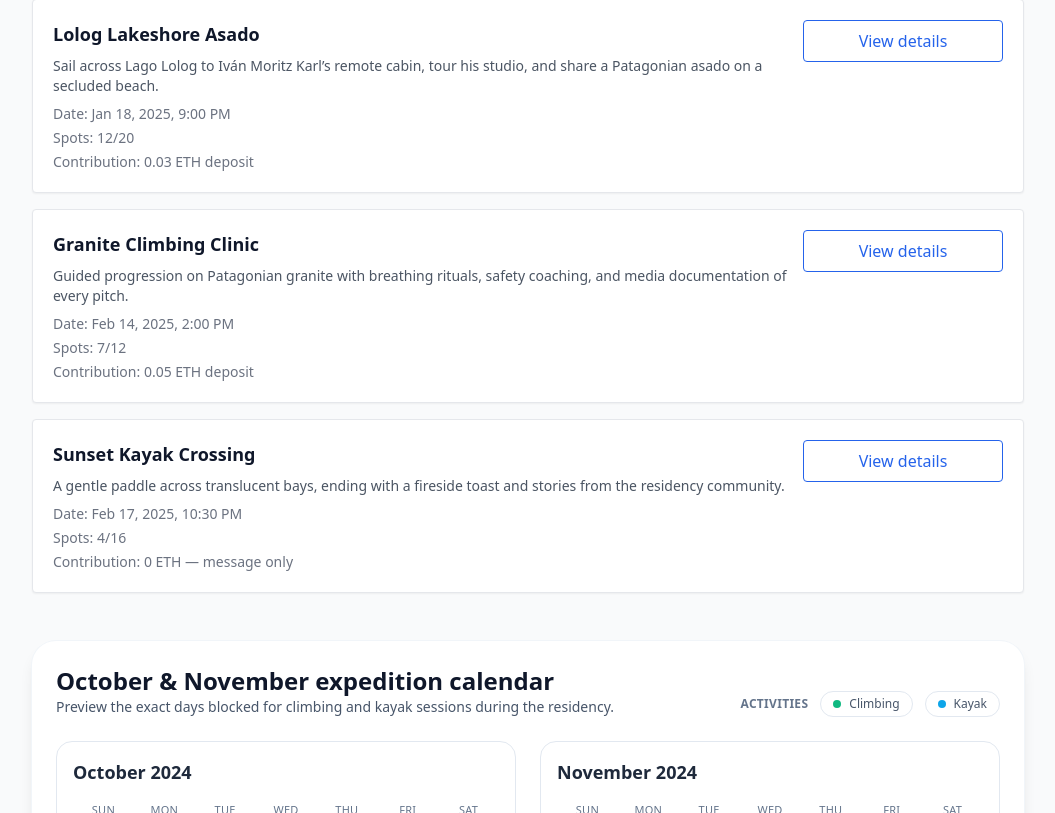
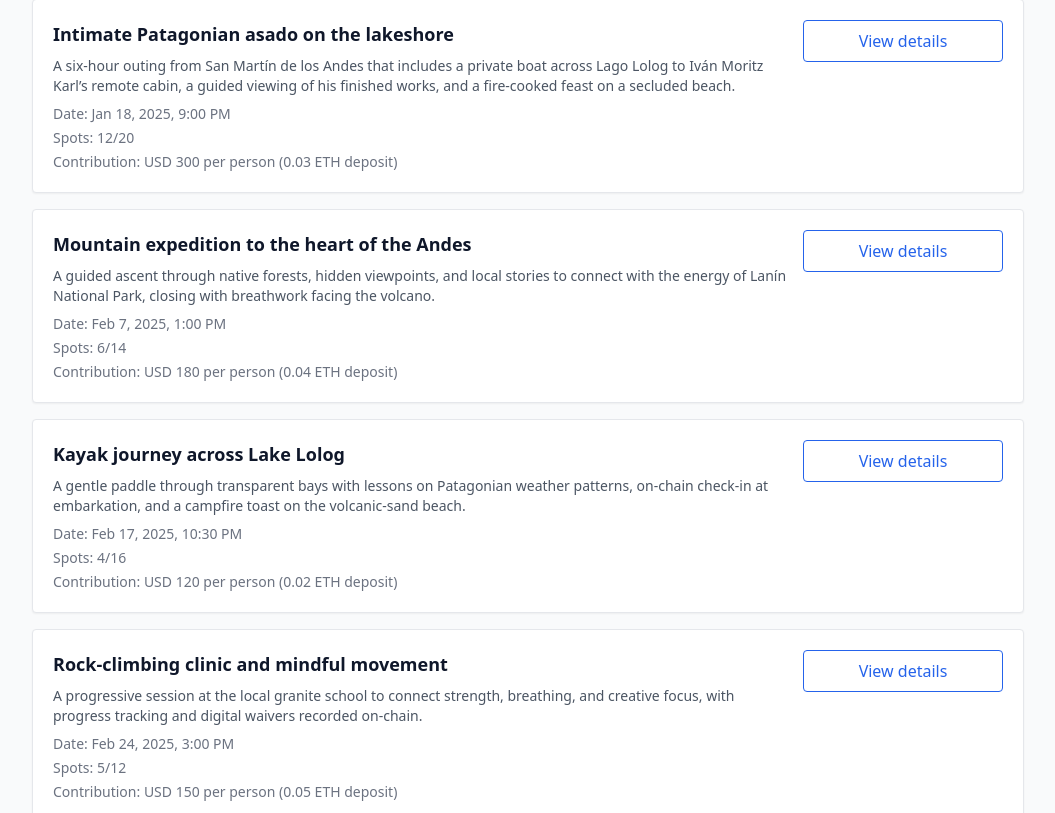
Before and after one commit to p2pdevmedia/Hackaton20025, a React (Create React App) app in the folder frontend/: page / in a window 1280 px wide. Shown: the part 1887-2700 px from the top of the page, without its empty margins (112-1167 px from the left). Built offline with nearby package versions, Linux system fonts and the light colour scheme.

Commit message:
Update default bookable activities

```diff
--- a/frontend/src/App.js
+++ b/frontend/src/App.js
@@ -11,39 +11,51 @@ const isValidDestination = ethers.utils.isAddress(destinationWallet);
 
 const DEFAULT_ACTIVITIES = [
   {
-    id: 1,
-    name: 'Lolog Lakeshore Asado',
+    id: 'patagonian-asado',
+    name: 'Intimate Patagonian asado on the lakeshore',
     description:
-      'Sail across Lago Lolog to Iván Moritz Karl’s remote cabin, tour his studio, and share a Patagonian asado on a secluded beach.',
+      'A six-hour outing from San Martín de los Andes that includes a private boat across Lago Lolog to Iván Moritz Karl’s remote cabin, a guided viewing of his finished works, and a fire-cooked feast on a secluded beach.',
     date: Math.floor(Date.UTC(2025, 0, 18, 21, 0) / 1000),
     maxParticipants: 20,
     registeredCount: 12,
-    price: '0.03 ETH deposit',
+    price: 'USD 300 per person (0.03 ETH deposit)',
     priceEth: '0.03',
     active: true
   },
   {
-    id: 2,
-    name: 'Granite Climbing Clinic',
+    id: 'mountain-expedition',
+    name: 'Mountain expedition to the heart of the Andes',
     description:
-      'Guided progression on Patagonian granite with breathing rituals, safety coaching, and media documentation of every pitch.',
-    date: Math.floor(Date.UTC(2025, 1, 14, 14, 0) / 1000),
-    maxParticipants: 12,
-    registeredCount: 7,
-    price: '0.05 ETH deposit',
-    priceEth: '0.05',
+      'A guided ascent through native forests, hidden viewpoints, and local stories to connect with the energy of Lanín National Park, closing with breathwork facing the volcano.',
+    date: Math.floor(Date.UTC(2025, 1, 7, 13, 0) / 1000),
+    maxParticipants: 14,
+    registeredCount: 6,
+    price: 'USD 180 per person (0.04 ETH deposit)',
+    priceEth: '0.04',
     active: true
   },
   {
-    id: 3,
-    name: 'Sunset Kayak Crossing',
+    id: 'lake-kayak',
+    name: 'Kayak journey across Lake Lolog',
     description:
-      'A gentle paddle across translucent bays, ending with a fireside toast and stories from the residency community.',
+      'A gentle paddle through transparent bays with lessons on Patagonian weather patterns, on-chain check-in at embarkation, and a campfire toast on the volcanic-sand beach.',
     date: Math.floor(Date.UTC(2025, 1, 17, 22, 30) / 1000),
     maxParticipants: 16,
     registeredCount: 4,
-    price: '0 ETH — message only',
-    priceEth: '0',
+    price: 'USD 120 per person (0.02 ETH deposit)',
+    priceEth: '0.02',
+    active: true
+  },
+  {
+    id: 'rock-climbing',
+    name: 'Rock-climbing clinic and mindful movement',
+    description:
+      'A progressive session at the local granite school to connect strength, breathing, and creative focus, with progress tracking and digital waivers recorded on-chain.',
+    date: Math.floor(Date.UTC(2025, 1, 24, 15, 0) / 1000),
+    maxParticipants: 12,
+    registeredCount: 5,
+    price: 'USD 150 per person (0.05 ETH deposit)',
+    priceEth: '0.05',
     active: true
   }
 ];
```
